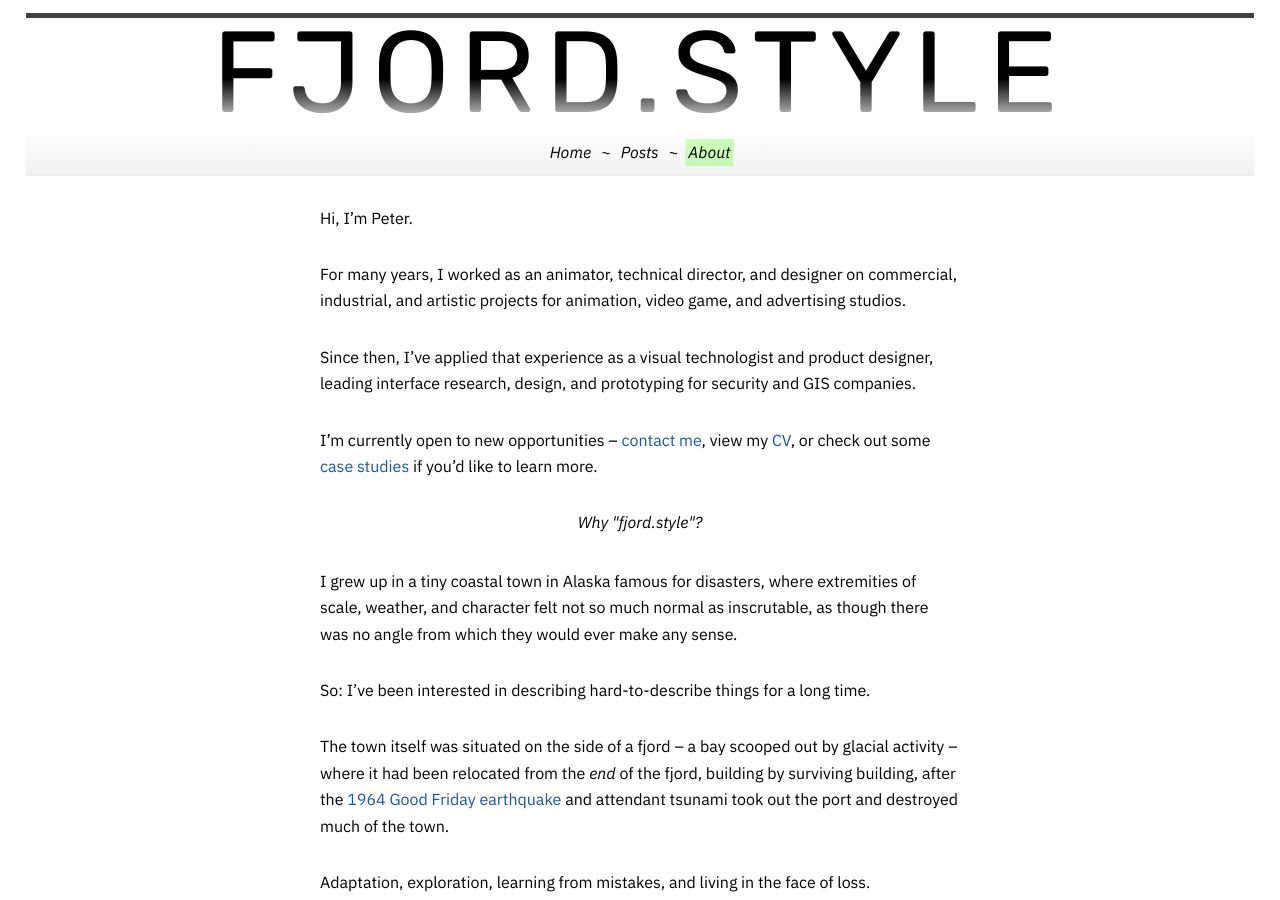
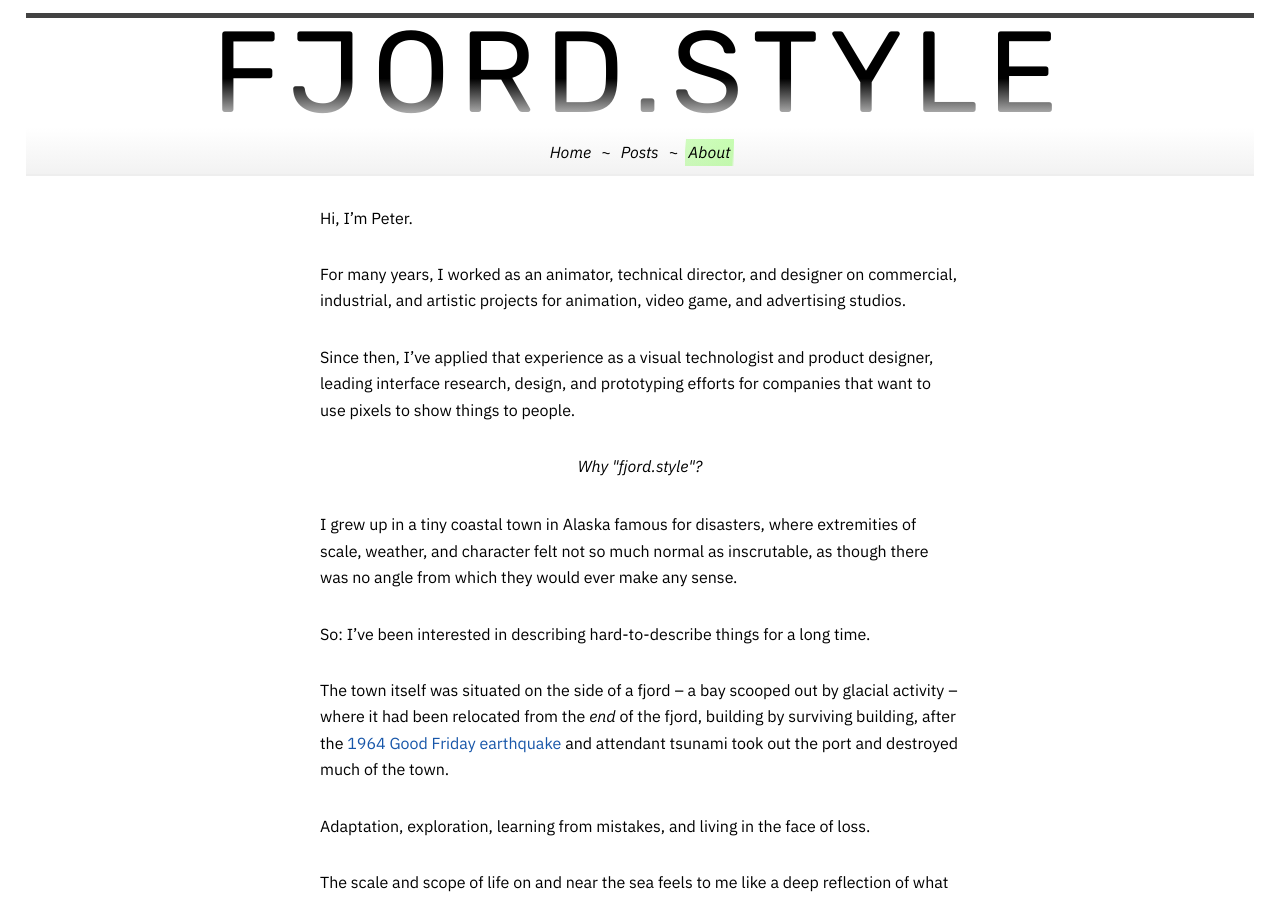
Before and after one commit to meetar/fjord.style, a Jekyll site: the page built from about.md, in a window 1280 px wide and 900 px high. Built offline with Jekyll 4.4.1, drawn with Linux system fonts in a browser that asks for light colours.

Commit message:
Update about.md

```diff
--- a/about.md
+++ b/about.md
@@ -8,9 +8,7 @@ Hi, I'm Peter.
 
 For many years, I worked as an animator, technical director, and designer on commercial, industrial, and artistic projects for animation, video game, and advertising studios.
 
-Since then, I've applied that experience as a visual technologist and product designer, leading interface research, design, and prototyping for security and GIS companies.
-
-I'm currently open to new opportunities – <a href="#reachme">contact me</a>, view my <a href="./Peter-Richardson-CV.pdf">CV</a>, or check out some <a href="./case-studies">case studies</a> if you'd like to learn more.
+Since then, I've applied that experience as a visual technologist and product designer, leading interface research, design, and prototyping efforts for companies that want to use pixels to show things to people.
 
 <div class="comments">Why "fjord.style"?</div>
 
```
